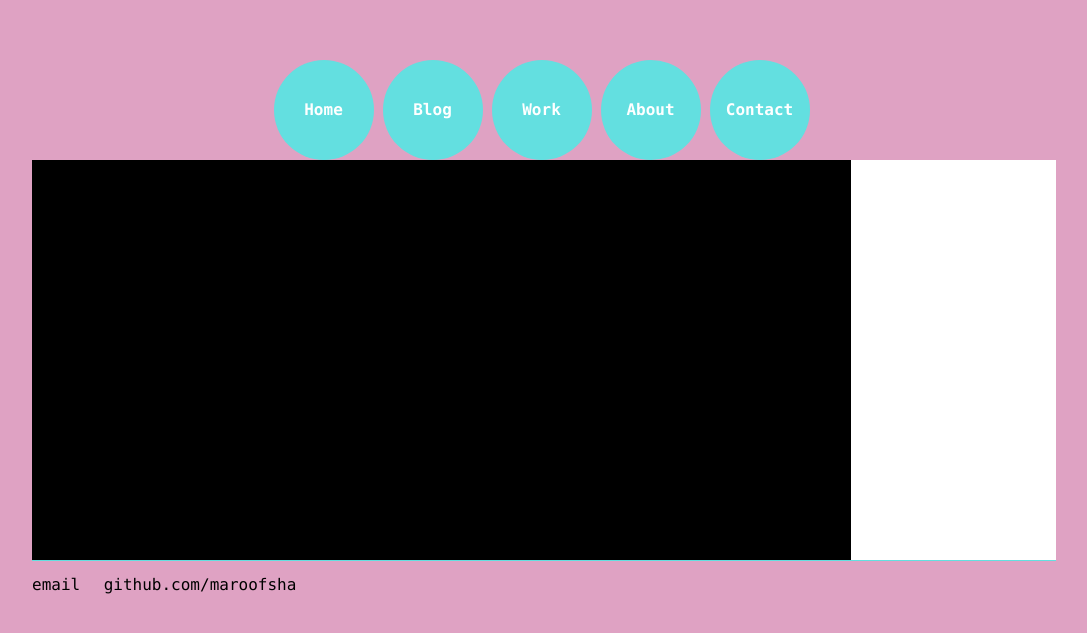
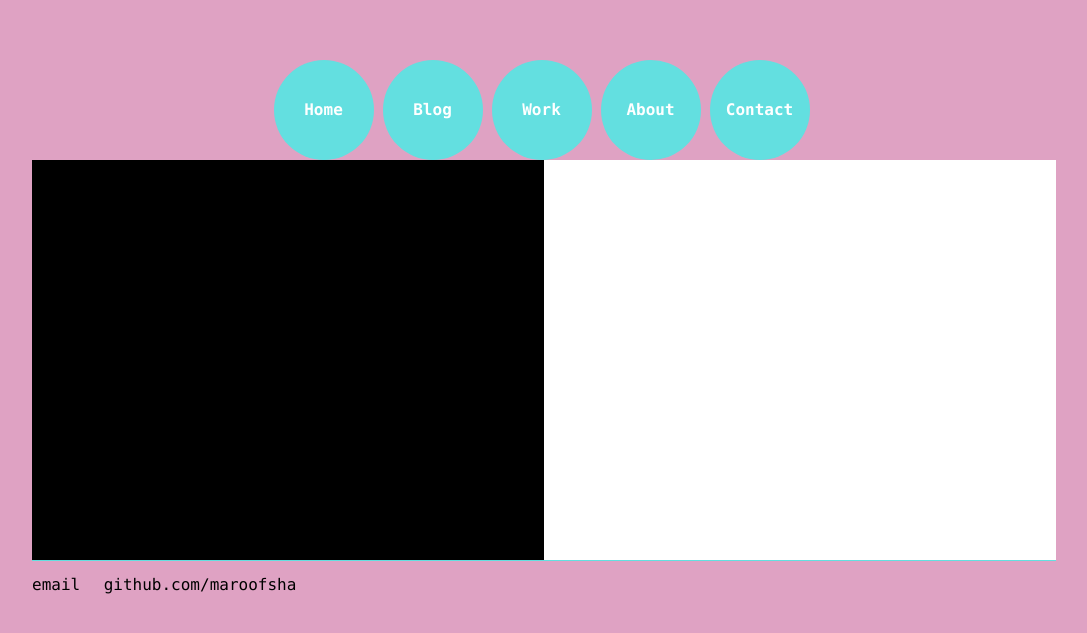
Before and after one commit to maroofsha/maroofsha.github.io, a Jekyll site: the page built from contact.html, in a window 1280 px wide. Shown: the top 633 px of the page, without its empty margins (96-1183 px from the left). Built offline with Jekyll 4.4.1, drawn with Linux system fonts in a browser that asks for light colours; nearby versions of some CDN libraries.

Commit message:
Update contact.html

```diff
--- a/contact.html
+++ b/contact.html
@@ -13,7 +13,7 @@ title: maroofsha, Enterpreuner
 
 .floatleft {
     float:left;
-    width: 80%;
+    width: 50%;
     background-color: #000;
     height: 400px;
 }
@@ -22,7 +22,7 @@ title: maroofsha, Enterpreuner
 float: right;
     background-color: #fff;
     height: 400px;
-    width: 20%;
+    width: 50%;
 }
 
 </style>
```
